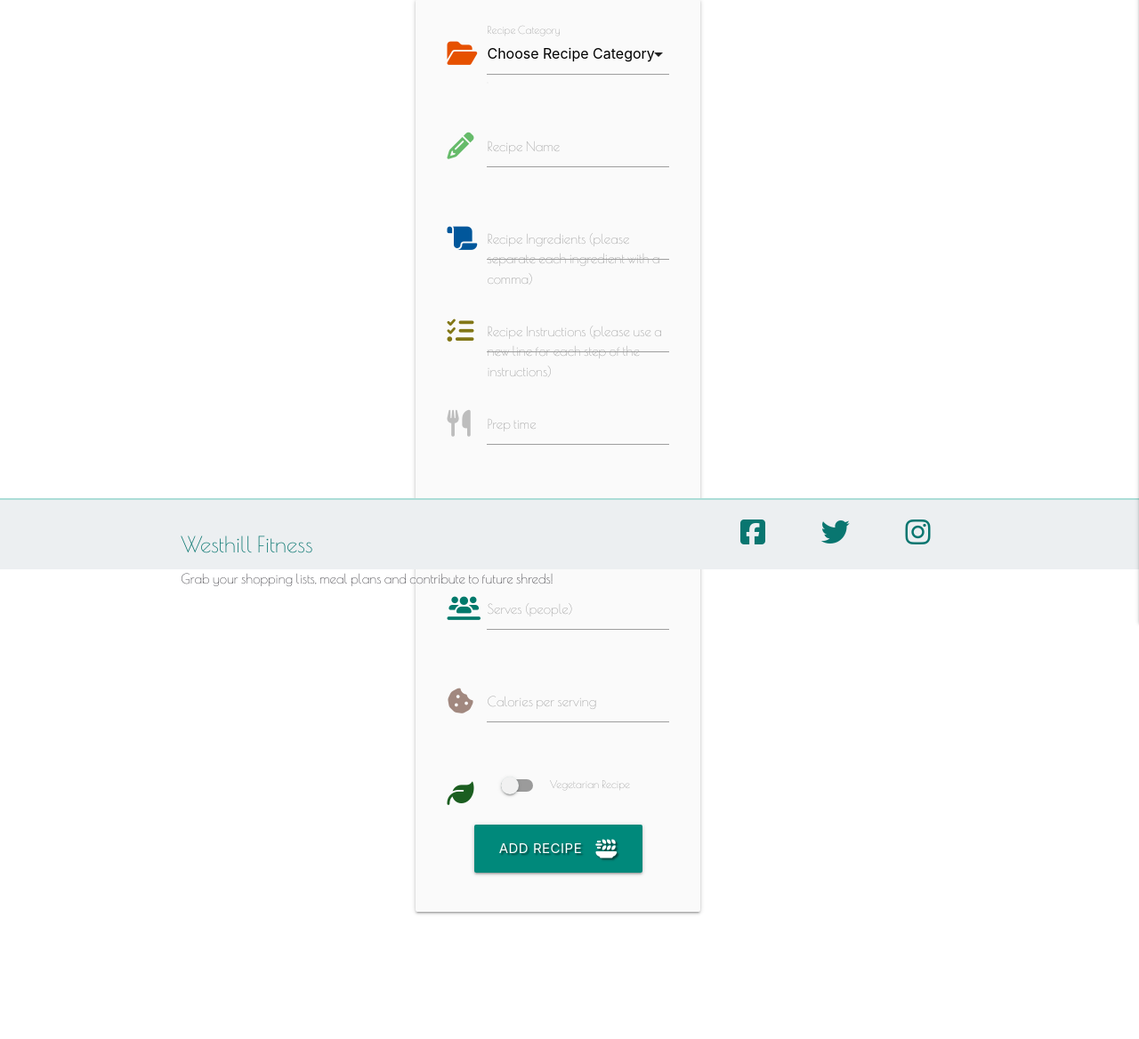
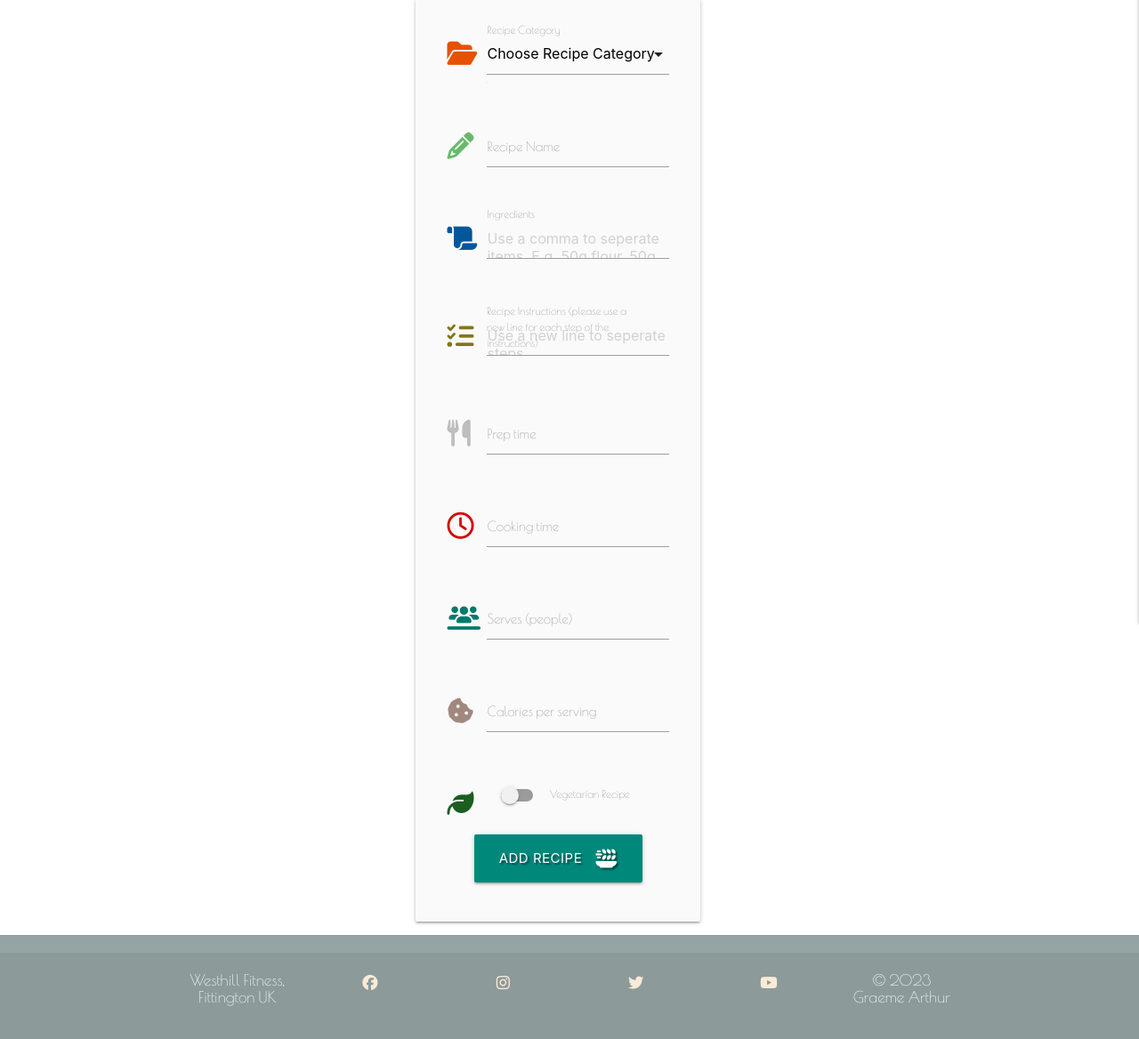
Before and after one commit to GraeA85/Recipe-ository, a Flask app: page /add_recipe in a window 1280 px wide. Shown: the part 160-1328 px from the top of the page at 89% size. Before the commit the page ends 1188 px from the top, so only its background shows below. Run offline with Flask 2, Linux system fonts and the light colour scheme; data that the repository does not hold is empty; some libraries are stand-ins or nearby versions.

Commit message:
update to recipe cards, display recipe, update css styles of cards

```diff
--- a/app.py
+++ b/app.py
@@ -103,6 +103,23 @@ def login():
     return render_template("login.html")
 
 
+def format_string_to_list(user_input, has_comma_separator=True):
+    """Formats user input into arrays for storing in db
+    Used for submit recipe and edit recipe
+    """
+    if has_comma_separator:
+        # for use with comma seperated entries
+        # also replaces new lines in case values C+V in
+        input_remove_new_lines = user_input.replace("\r\n", ",")
+        input_list = input_remove_new_lines.split(",")
+    else:
+        # for use with new line seperated entries
+        input_list = user_input.split("\r\n")
+    # remove trailing spaces
+    input_list_stripped = [i.lstrip() for i in input_list]
+    return input_list_stripped
+
+
 @app.route("/profile/<username>", methods=["GET", "POST"])
 def profile(username):
     # grab the session user's username from db
@@ -126,6 +143,16 @@ def logout():
 @app.route("/add_recipe", methods=["GET", "POST"])
 def add_recipe():
     if request.method == "POST":
+
+        # Turns user data into an array to be stored in db
+        # Comma seperated entry
+        ingredients = request.form.get("ingredients")
+        ingredients = format_string_to_list(ingredients)
+        # New line seperated entry
+        instructions = request.form.get("instructions")
+        instructions = format_string_to_list(
+            instructions, False)
+
         is_vegetarian = "on" if request.form.get("is_vegetarian") else "off"
         recipe = {
             "recipe_category": request.form.get("recipe_category"),
@@ -138,8 +165,7 @@ def add_recipe():
             "calories per serving": request.form.get("calories"),
             "is_vegetarian": is_vegetarian,
             "created_by": session["user"],
-            "timestamp": datetime.datetime.utcnow()
-        }
+                }
         mongo.db.recipes.insert_one(recipe)
         flash("Recipe Successfully Added")
         return redirect(url_for("get_recipes"))
--- a/static/css/style.css
+++ b/static/css/style.css
@@ -116,36 +116,41 @@ body {
 
 }
 
+body {
+    display: flex;
+    min-height: 100vh;
+    flex-direction: column;
+  }
+
+  main {
+    flex: 1 0 auto;
+  }
+
   .page-footer {
-    background-color: #eceff1;
-    border-top: 2px solid #acddd7;
-    color: #3e3d43;
-    position:fixed;
-    bottom:0;
-    width: 100vw;
-    height: 10vh;
+    background-color: rgb(148, 163, 163);
 
   }
 
-.footer-title {
-    font-family: "Poiret One", cursive;
-    color: #097670;
-
+ .fa-brands {
+    color:antiquewhite;
 
  }
 
-.social-links {
-    display: flex;
-    justify-content: space-around;
-    align-items: center;
+h6 {
+    text-align: center;
 }
 
-.social-links a i {
-    font-size: xx-large;
-    color: #097670;
+.string-to-array ul:not(.browser-default)>li {
+    list-style-type: circle;
+    padding-top: 4px;
+    padding-bottom: 4px;
   }
 
-#body {
-    padding:10px;
-    padding-bottom:60px;   /* Height of the footer */
+  .string-to-array ul:not(.browser-default) {
+    padding-left: 40px;
   }
+
+  ol li {
+    padding-top: 4px;
+    padding-bottom: 4px;
+  }
--- a/templates/add_recipe.html
+++ b/templates/add_recipe.html
@@ -31,17 +31,15 @@
             <div class="row">
                 <div class="input-field col s12">
                     <i class="fa-solid fa-scroll prefix light-blue-text text-darken-4"></i>
-                    <input id="ingredients" name="ingredients" minlength="5" maxlength="50"
-                        type="text" class="validate" required>
-                    <label for="ingredients">Recipe Ingredients (please separate each ingredient with a comma)</label>
+                    <textarea id="ingredients" name="ingredients" class="materialize-textarea" placeholder="Use a comma to seperate items. E.g. 50g flour, 50g butter, ..." required></textarea>
+                    <label for="ingredients">Ingredients</label>
                 </div>
             </div>
             <!-- Recipe instructions -->
             <div class="row">
                 <div class="input-field col s12">
                     <i class="fa-solid fa-list-check prefix lime-text text-darken-4"></i>
-                    <input id="instructions" name="instructions" minlength="5" maxlength="50"
-                        type="text" class="validate" required>
+                    <textarea id="instructions" name="instructions" class="materialize-textarea" placeholder="Use a new line to seperate steps" required></textarea>
                     <label for="instructions">Recipe Instructions (please use a new line for each step of the instructions)</label>
                 </div>
             </div>
--- a/templates/base.html
+++ b/templates/base.html
@@ -44,7 +44,7 @@
         <!-- mobile sidenav -->
 		<ul class="sidenav" id="mobile-demo">
             <li><h4 class="center-align light-blue-text text-darken 4">Recipe-ository</h4></li>
-            <li><a href="{{ url_for('get_recipes') }}">Home</a></li>
+            <li><a href="{{ url_for('index') }}">Home</a></li>
             {% if session.user %}
                 <li><a href="{{ url_for('profile', username=session['user']) }}">Profile</a></li>
                 <li><a href="{{ url_for('add_recipe') }}">New Recipe</a></li>
@@ -79,30 +79,29 @@
 
     <footer class="page-footer">
         <div class="container">
-            <div class="row">
-                <div class="col l6 s12">
-                    <h5 class="footer-title">Westhill Fitness</h5>
-                    <p>Grab your shopping lists, meal plans and contribute to future shreds!</p>
+
+        </div>
+        <div class="footer-copyright">
+          <div class="container">
+
+          <div class="row">
+            <div class="col s12 m6 l2"><h6 class="white-text" id="westhill">Westhill Fitness, Fittington UK</h6>
+
+              </div>
+            <div class="col s12 m6 l2"><p><h6><a target="_blank" href="https://www.facebook.com"><i class="fa-brands fa-facebook"></i></a></h6></p></div>
+            <div class="col s12 m6 l2"><p><h6><a target="_blank" href="https://www.instagram.com"><i class="fa-brands fa-instagram"></i></a></h6></p></div>
+            <div class="col s12 m6 l2"><p><h6><a target="_blank" href="https://www.twitter.com"><i class="fa-brands fa-twitter"></i></a></h6></p></div>
+            <div class="col s12 m6 l2"><p><h6><a target="_blank" href="https://www.youtube.com"><i class="fa-brands fa-youtube"></i></a></h6></p></div>
+
+
+              <div class="col s12 m6 l2">
+                  <h6 class="white-text" id="copy">  © 2023 Graeme Arthur</h6>
+
                 </div>
-                <div class="col l4 offset-l2 s12">
-                    <div class="social-links">
-                            <a target="_blank" href="https://www.facebook.com">
-                                <i class="fa-brands fa-facebook-square" aria-hidden="true"></i>
-                                <span class="sr-only">Facebook</span>
-                            </a>
-                            <a target="_blank" href="https://twitter.com">
-                                <i class="fa fa-twitter" aria-hidden="true"></i>
-                                <span class="sr-only">Twitter</span>
-                            </a>
-                            <a target="_blank" href="https://www.instagram.com">
-                                <i class="fa fa-instagram" aria-hidden="true"></i>
-                                <span class="sr-only">Instagram</span>
-                            </a>
-                    </div>
-                </div>
-            </div>
+          </div>
+          </div>
         </div>
-    </footer>
+      </footer>
 
     <script src="https://code.jquery.com/jquery-3.5.1.min.js"
         integrity="sha256-9/aliU8dGd2tb6OSsuzixeV4y/faTqgFtohetphbbj0=" crossorigin="anonymous"></script>
```
Also changed, not shown: templates/recipes.html (+37 -30 lines), static/images/banana-oats.jpg (added). Lines whose indentation alone changed are shown as unchanged.
